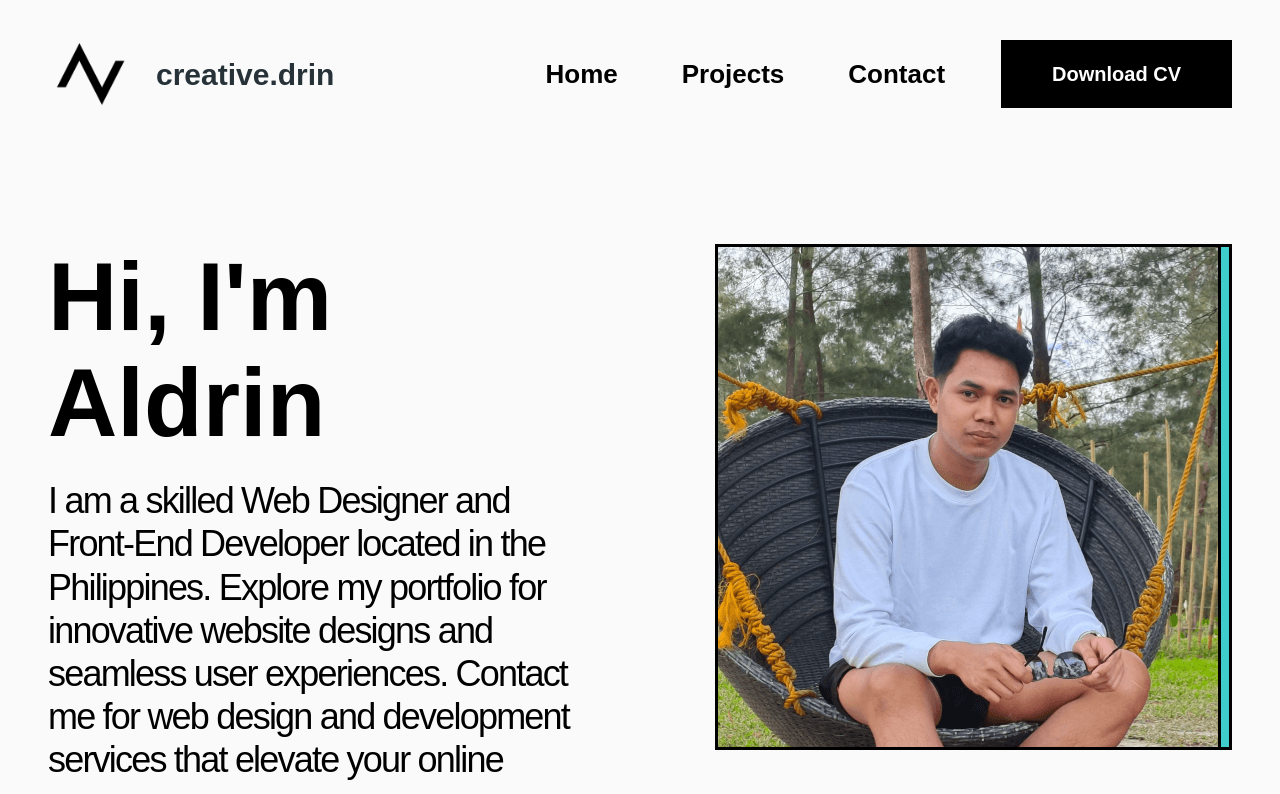
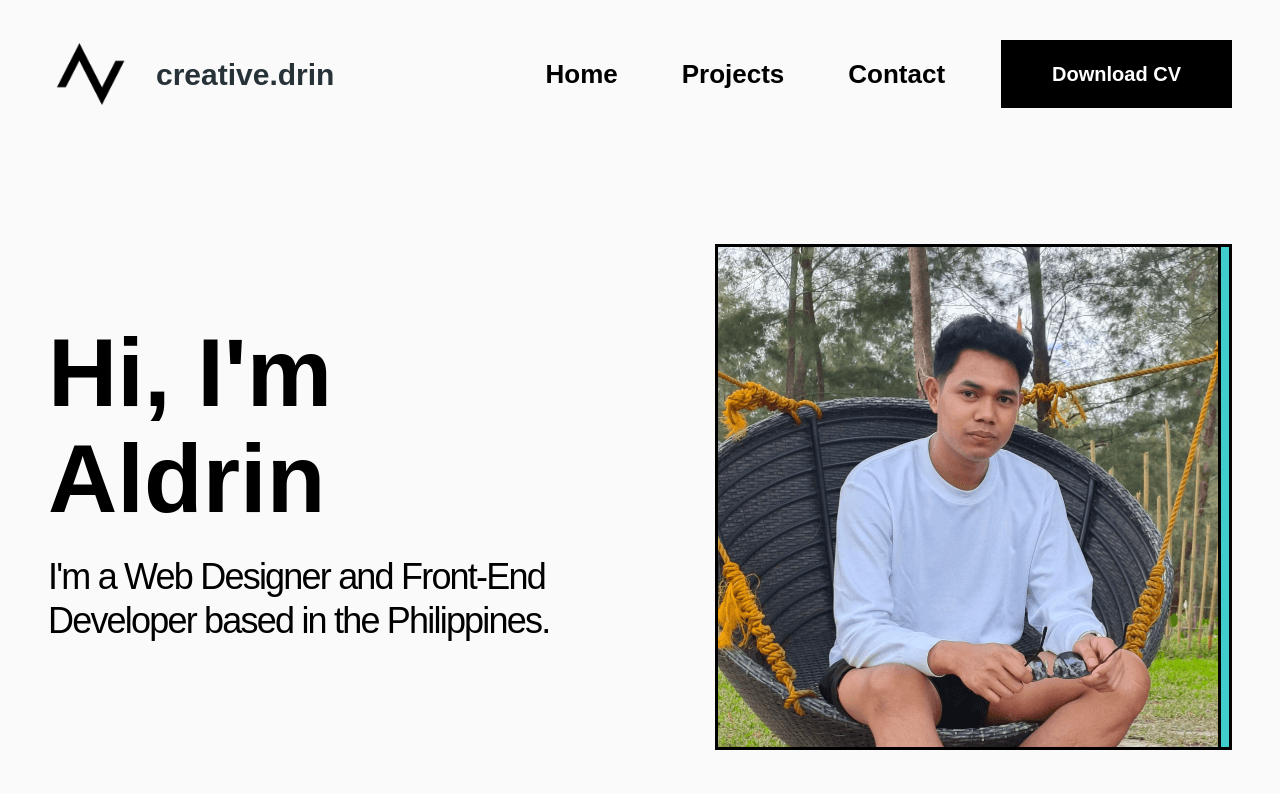
Before and after one commit to Drinooo/portfolio-retro, a React (Vite) app: page / in a window 1280 px wide. Shown: the top 794 px of the page. Built offline with nearby package versions, Linux system fonts and the light colour scheme; a web font is replaced by a local one; what taos would draw is missing.

Commit message:
Fixed SEO

```diff
--- a/src/components/Sections/HeroSection.jsx
+++ b/src/components/Sections/HeroSection.jsx
@@ -12,10 +12,8 @@ const HeroSection = () => {
                 Hi, I'm Aldrin
               </h1>
               <p className="lg:mb-8 mb-6 font-[500] tracking-tighter xl:text-subhead-xl lg:text-subhead-lg md:text-subhead-md text-subhead-sm leading-[1.2]">
-                I am a skilled Web Designer and Front-End Developer located in
-                the Philippines. Explore my portfolio for innovative website
-                designs and seamless user experiences. Contact me for web design
-                and development services that elevate your online presence.
+                I'm a Web Designer and Front-End Developer based
+                in the Philippines.
               </p>
             </div>
             <div className="lg:mt-0 lg:col-span-6 lg:flex justify-end sm:border-r-0 lg:border-r-3 h-fit">
```
